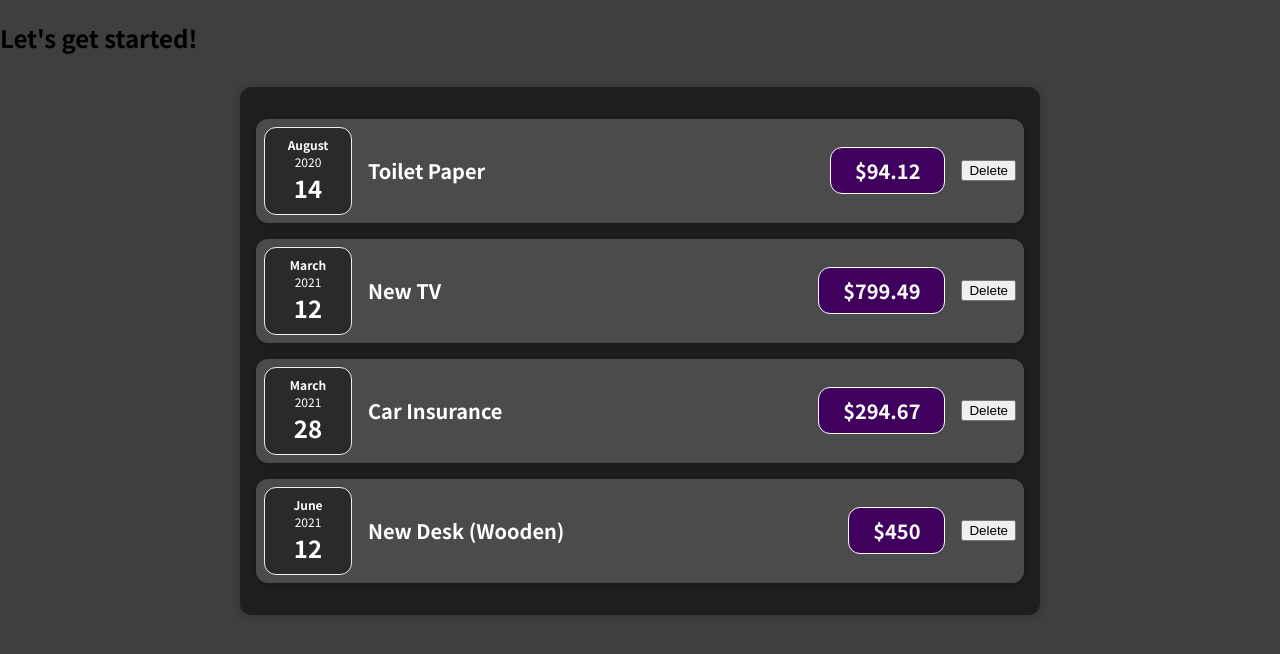
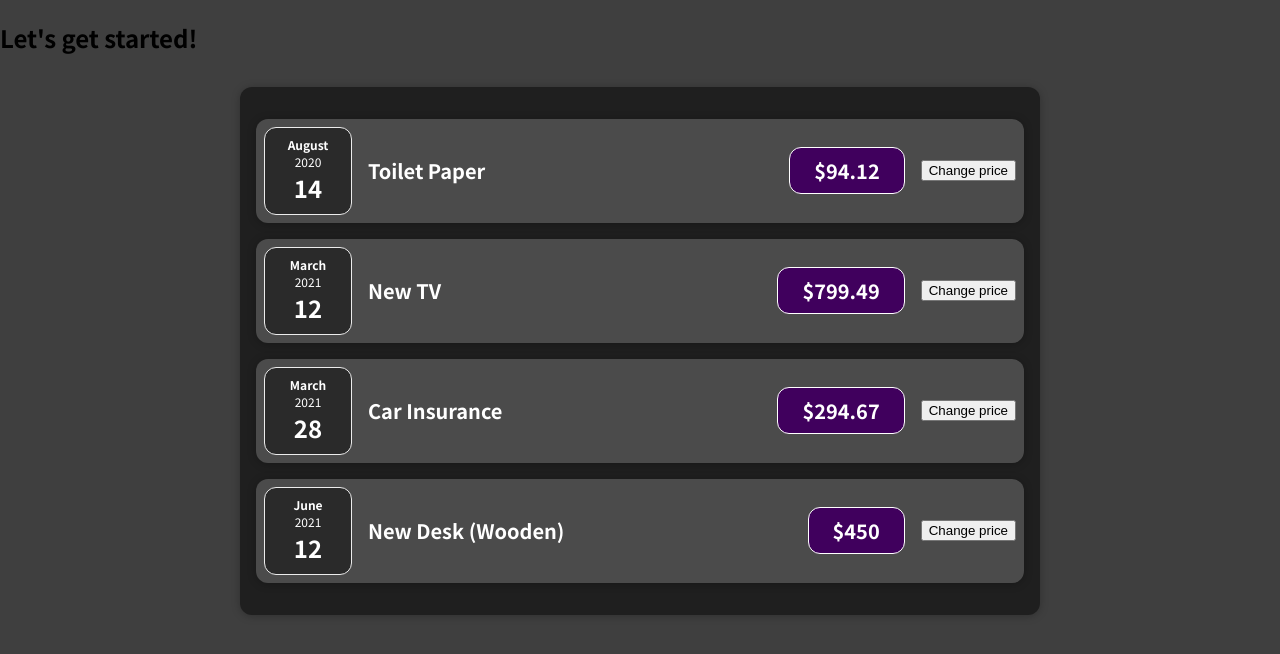
Before and after one commit to Akshay72023/React-basics, a React (Create React App) app: page / in a window 1280 px wide. Shown: the top 654 px of the page. Built offline with nearby package versions, Linux system fonts and the light colour scheme.

Commit message:
useState

```diff
--- a/src/components/Expenses/ExpenseItem.js
+++ b/src/components/Expenses/ExpenseItem.js
@@ -1,21 +1,34 @@
-import React from 'react';
+import React,{ useState } from 'react';
 
 import ExpenseDate from './ExpenseDate';
 import Card from '../UI/Card';
 import './ExpenseItem.css';
 
 const ExpenseItem = (props) => {
-  const deleteHandler=()=>{
-    console.log('Expense deleted');
+  const [amount,setAmount]=useState(props.amount);
+  const clickHandler=()=>{
+    setAmount(100)
+    console.log(amount);
     }
+
+  // return (
+  //   <Card className='expense-item'>
+  //     <ExpenseDate date={props.date} />
+  //     <div className='expense-item__description'>
+  //       <h2>{title}</h2>
+  //       <div className='expense-item__price'>${props.amount}</div>
+  //       <button onClick={clickHandler}>Change title</button>
+  //     </div>
+  //   </Card>
+  // );
 
   return (
     <Card className='expense-item'>
       <ExpenseDate date={props.date} />
       <div className='expense-item__description'>
         <h2>{props.title}</h2>
-        <div className='expense-item__price'>${props.amount}</div>
-        <button onClick={deleteHandler}>Delete</button>
+        <div className='expense-item__price'>${amount}</div>
+        <button onClick={clickHandler}>Change price</button>
       </div>
     </Card>
   );
```
